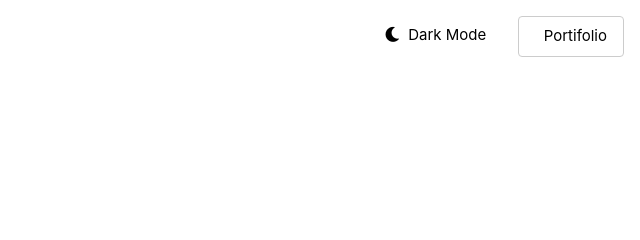
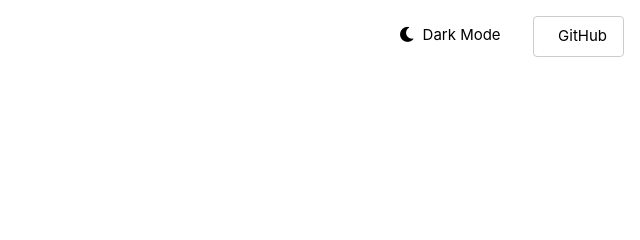
Before and after one commit to henryhale/secret-word, a plain HTML site: page index.html in a window 1280 px wide. Shown: the top 240 px of the page, 640-1280 px from the left. Drawn offline with Linux system fonts and the light colour scheme.

Commit message:
no message

```diff
--- a/index.html
+++ b/index.html
@@ -40,9 +40,9 @@
             </div>
 
             <!-- link -->
-            <a class="w3-bar-item w3-right w3-border w3-round w3-hover-light-grey" href="https://github.com/henryhale" target="blank">
+            <a class="w3-bar-item w3-right w3-border w3-round w3-hover-light-grey" href="https://github.com/henryhale/secret-word" target="blank">
                 <i class="fa fa-github"></i>
-                <span class="w3-hide-small">&nbsp;Portifolio</span>
+                <span class="w3-hide-small">&nbsp;GitHub</span>
             </a>
 
             <!-- setting -->
```
